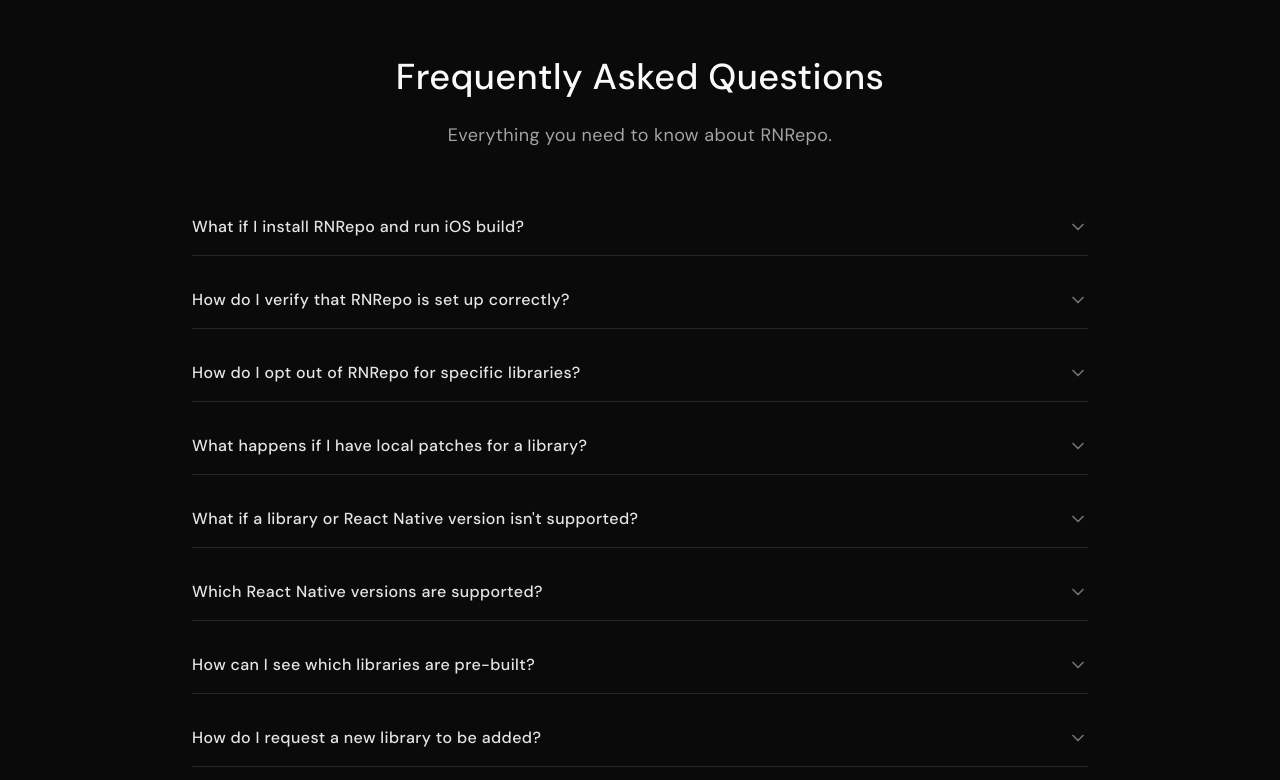
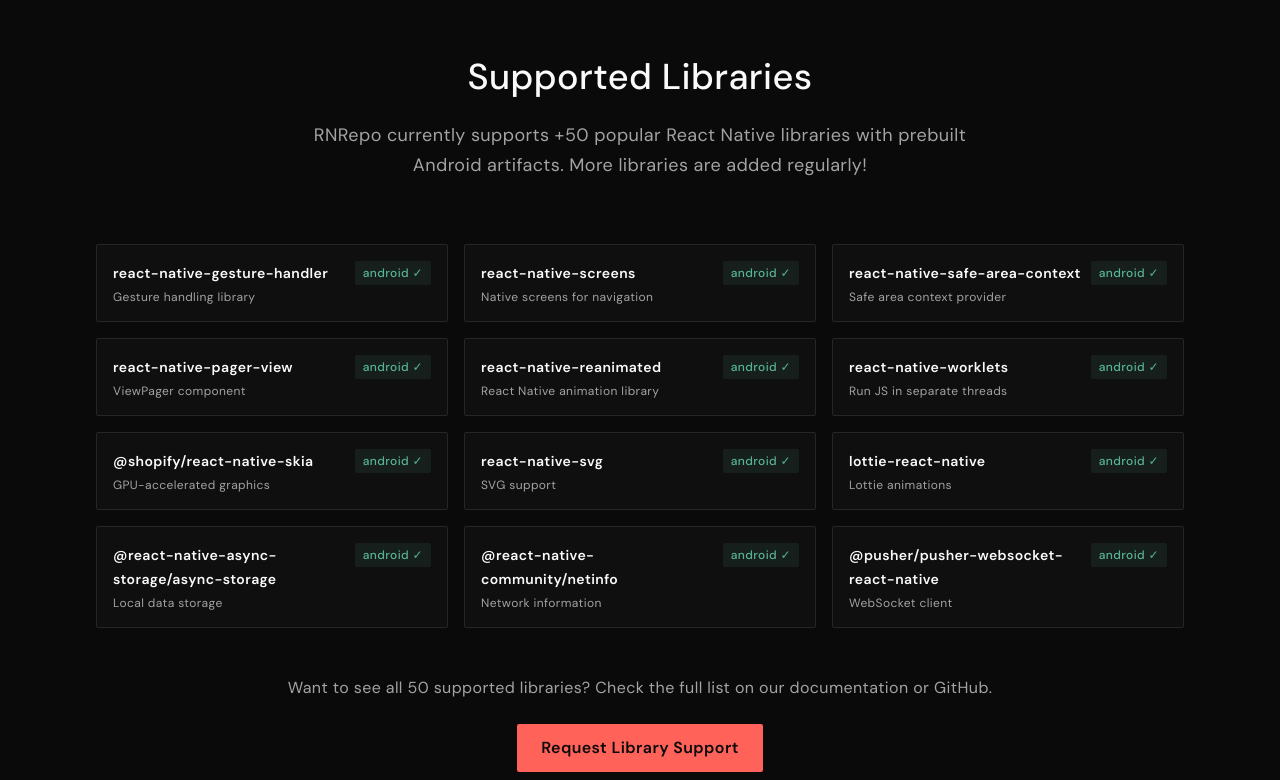
Before and after one commit to software-mansion/rnrepo, an Astro site in the folder packages/website/: page / in a window 1280 px wide. Shown: the part 5020-5800 px from the top of the page. Built offline with nearby package versions, Linux system fonts and the light colour scheme; Astro itself is replaced by a stand-in of ours.

Commit message:
[WEB] Add supported libs

```diff
--- /dev/null
+++ b/packages/website/src/components/SupportedLibraries.astro
@@ -0,0 +1,64 @@
+---
+import type { LibraryInfo } from '../data/libraries';
+
+interface Props {
+  libraries: LibraryInfo[];
+}
+
+const { libraries } = Astro.props;
+---
+
+<section id="supported-libraries" class="py-24 relative border-b border-rnrGrey-80">
+  <div class="max-w-6xl mx-auto px-4 sm:px-6 lg:px-8">
+    <div class="text-center mb-16">
+      <h2 class="text-3xl md:text-4xl font-medium text-rnrGrey-0 mb-6 leading-tight">
+        Supported Libraries
+      </h2>
+      <p class="text-lg text-rnrGrey-40 leading-relaxed max-w-2xl mx-auto">
+        RNRepo currently supports +{libraries.length} popular React Native libraries with prebuilt Android artifacts. More libraries are added regularly!
+      </p>
+    </div>
+
+    <div class="grid grid-cols-1 md:grid-cols-2 lg:grid-cols-3 gap-4 mb-12">
+      {libraries.slice(0, 12).map((lib) => (
+        <div class="bg-surface/40 border border-rnrGrey-80 hover:border-rnrGrey-60 p-4 rounded-sm transition-colors">
+          <div class="flex items-start justify-between gap-2">
+            <div class="flex-1 min-w-0">
+              <a
+                href={`https://www.npmjs.com/package/${lib.name}`}
+                target="_blank"
+                rel="noopener noreferrer"
+                class="font-semibold text-rnrGrey-0 hover:text-brandPink-100 break-words text-sm transition-colors"
+              >
+                {lib.name}
+              </a>
+              {lib.description && (
+                <p class="text-xs text-rnrGrey-40 mt-1">{lib.description}</p>
+              )}
+            </div>
+            {lib.supportedPlatforms?.map((platform) => (
+              <span
+                key={platform}
+                class="inline-flex items-center px-2 py-1 rounded-sm text-xs font-medium bg-brandGreen-100/10 text-brandGreen-100 whitespace-nowrap flex-shrink-0"
+              >
+                {platform} ✓
+              </span>
+            ))}
+          </div>
+        </div>
+      ))}
+    </div>
+
+    <div class="text-center">
+      <p class="text-rnrGrey-40 mb-6">
+        Want to see all {libraries.length} supported libraries? Check the full list on our documentation or GitHub.
+      </p>
+      <a
+        href="https://github.com/software-mansion/rnrepo/issues/new?template=library_support_request.yml"
+        class="inline-flex items-center px-6 py-3 bg-brandPink-100 text-rnrGrey-100 font-semibold rounded-sm hover:bg-brandPink-90 transition-colors"
+      >
+        Request Library Support
+      </a>
+    </div>
+  </div>
+</section>
--- /dev/null
+++ b/packages/website/src/data/libraries.ts
@@ -0,0 +1,269 @@
+export interface LibraryInfo {
+  name: string;
+  description?: string;
+  supportedPlatforms?: Array<'android' | 'ios'>;
+}
+
+const libraries: LibraryInfo[] = [
+  {
+    name: 'react-native-gesture-handler',
+    description: 'Gesture handling library',
+    supportedPlatforms: ['android'],
+  },
+  {
+    name: 'react-native-screens',
+    description: 'Native screens for navigation',
+    supportedPlatforms: ['android'],
+  },
+  {
+    name: 'react-native-safe-area-context',
+    description: 'Safe area context provider',
+    supportedPlatforms: ['android'],
+  },
+  {
+    name: 'react-native-pager-view',
+    description: 'ViewPager component',
+    supportedPlatforms: ['android'],
+  },
+  {
+    name: 'react-native-reanimated',
+    description: 'React Native animation library',
+    supportedPlatforms: ['android'],
+  },
+  {
+    name: 'react-native-worklets',
+    description: 'Run JS in separate threads',
+    supportedPlatforms: ['android'],
+  },
+  {
+    name: '@shopify/react-native-skia',
+    description: 'GPU-accelerated graphics',
+    supportedPlatforms: ['android'],
+  },
+  {
+    name: 'react-native-svg',
+    description: 'SVG support',
+    supportedPlatforms: ['android'],
+  },
+  {
+    name: 'lottie-react-native',
+    description: 'Lottie animations',
+    supportedPlatforms: ['android'],
+  },
+  {
+    name: '@react-native-async-storage/async-storage',
+    description: 'Local data storage',
+    supportedPlatforms: ['android'],
+  },
+  {
+    name: '@react-native-community/netinfo',
+    description: 'Network information',
+    supportedPlatforms: ['android'],
+  },
+  {
+    name: '@pusher/pusher-websocket-react-native',
+    description: 'WebSocket client',
+    supportedPlatforms: ['android'],
+  },
+  {
+    name: 'react-native-blob-util',
+    description: 'Blob/File handling',
+    supportedPlatforms: ['android'],
+  },
+  {
+    name: '@react-native-firebase/app',
+    description: 'Firebase core',
+    supportedPlatforms: ['android'],
+  },
+  {
+    name: '@react-native-firebase/analytics',
+    description: 'Firebase Analytics',
+    supportedPlatforms: ['android'],
+  },
+  {
+    name: '@react-native-firebase/crashlytics',
+    description: 'Firebase Crashlytics',
+    supportedPlatforms: ['android'],
+  },
+  {
+    name: '@react-native-firebase/perf',
+    description: 'Firebase Performance',
+    supportedPlatforms: ['android'],
+  },
+  {
+    name: 'react-native-device-info',
+    description: 'Device information',
+    supportedPlatforms: ['android'],
+  },
+  {
+    name: 'react-native-permissions',
+    description: 'Permission management',
+    supportedPlatforms: ['android'],
+  },
+  {
+    name: '@react-native-clipboard/clipboard',
+    description: 'Clipboard access',
+    supportedPlatforms: ['android'],
+  },
+  {
+    name: 'react-native-haptic-feedback',
+    description: 'Haptic feedback',
+    supportedPlatforms: ['android'],
+  },
+  {
+    name: '@react-native-community/geolocation',
+    description: 'Geolocation API',
+    supportedPlatforms: ['android'],
+  },
+  {
+    name: '@react-native-camera-roll/camera-roll',
+    description: 'Camera roll access',
+    supportedPlatforms: ['android'],
+  },
+  {
+    name: 'react-native-image-picker',
+    description: 'Image/video picker',
+    supportedPlatforms: ['android'],
+  },
+  {
+    name: 'react-native-view-shot',
+    description: 'Screenshot functionality',
+    supportedPlatforms: ['android'],
+  },
+  {
+    name: 'react-native-sound',
+    description: 'Audio playback',
+    supportedPlatforms: ['android'],
+  },
+  {
+    name: 'react-native-pdf',
+    description: 'PDF viewing',
+    supportedPlatforms: ['android'],
+  },
+  {
+    name: '@rnmapbox/maps',
+    description: 'Mapbox maps integration',
+    supportedPlatforms: ['android'],
+  },
+  {
+    name: 'react-native-android-location-enabler',
+    description: 'Location enabling',
+    supportedPlatforms: ['android'],
+  },
+  {
+    name: '@react-native-masked-view/masked-view',
+    description: 'Masked view component',
+    supportedPlatforms: ['android'],
+  },
+  {
+    name: '@zoontek/react-native-navigation-bar',
+    description: 'Navigation bar customization',
+    supportedPlatforms: ['android'],
+  },
+  {
+    name: '@react-native-picker/picker',
+    description: 'Picker component',
+    supportedPlatforms: ['android'],
+  },
+  {
+    name: 'react-native-config',
+    description: 'Environment configuration',
+    supportedPlatforms: ['android'],
+  },
+  {
+    name: 'react-native-fs',
+    description: 'File system access',
+    supportedPlatforms: ['android'],
+  },
+  {
+    name: 'react-native-localize',
+    description: 'Localization support',
+    supportedPlatforms: ['android'],
+  },
+  {
+    name: 'react-native-webview',
+    description: 'WebView component',
+    supportedPlatforms: ['android'],
+  },
+  {
+    name: 'react-native-share',
+    description: 'Social sharing',
+    supportedPlatforms: ['android'],
+  },
+  {
+    name: 'react-native-keyboard-controller',
+    description: 'Keyboard control',
+    supportedPlatforms: ['android'],
+  },
+  {
+    name: 'react-native-launch-arguments',
+    description: 'Deep linking',
+    supportedPlatforms: ['android'],
+  },
+  {
+    name: 'react-native-get-random-values',
+    description: 'Cryptographic random values',
+    supportedPlatforms: ['android'],
+  },
+  {
+    name: 'react-native-advanced-input-mask',
+    description: 'Input masking',
+    supportedPlatforms: ['android'],
+  },
+  {
+    name: '@sentry/react-native',
+    description: 'Error tracking and monitoring',
+    supportedPlatforms: ['android'],
+  },
+  {
+    name: 'react-native-performance',
+    description: 'Performance monitoring',
+    supportedPlatforms: ['android'],
+  },
+  {
+    name: 'react-native-release-profiler',
+    description: 'Release profiling',
+    supportedPlatforms: ['android'],
+  },
+  {
+    name: '@ua/react-native-airship',
+    description: 'Airship integration',
+    supportedPlatforms: ['android'],
+  },
+  {
+    name: 'react-native-app-logs',
+    description: 'App logging',
+    supportedPlatforms: ['android'],
+  },
+  {
+    name: '@react-native-google-signin/google-signin',
+    description: 'Google Sign-In',
+    supportedPlatforms: ['android'],
+  },
+  {
+    name: '@react-native-documents/picker',
+    description: 'Document picker',
+    supportedPlatforms: ['android'],
+  },
+
+  {
+    name: 'react-native-plaid-link-sdk',
+    description: 'Plaid integration',
+    supportedPlatforms: ['android'],
+  },
+  {
+    name: 'react-native-key-command',
+    description: 'Hardware keyboard commands',
+    supportedPlatforms: ['android'],
+  },
+];
+
+export function getAllLibraries() {
+  return libraries;
+}
+
+export function getLibrariesCount() {
+  return libraries.length;
+}
+
+export default libraries;
--- a/packages/website/src/pages/index.astro
+++ b/packages/website/src/pages/index.astro
@@ -6,8 +6,10 @@ import GettingStarted from '../components/GettingStarted.astro';
 import Features from '../components/Features.astro';
 import HowItWorks from '../components/HowItWorks.astro';
 import CustomSetup from '../components/CustomSetup.astro';
+import SupportedLibraries from '../components/SupportedLibraries.astro';
 import FAQ from '../components/FAQ.astro';
 import Footer from '../components/Footer.astro';
+import libraries from '../data/libraries';
 ---
 
 <BaseLayout>
@@ -18,6 +20,7 @@ import Footer from '../components/Footer.astro';
     <Features />
     <HowItWorks />
     <CustomSetup />
+    <SupportedLibraries libraries={libraries} />
     <FAQ />
   </main>
   <Footer />
```
Also changed, not shown: README.md.
